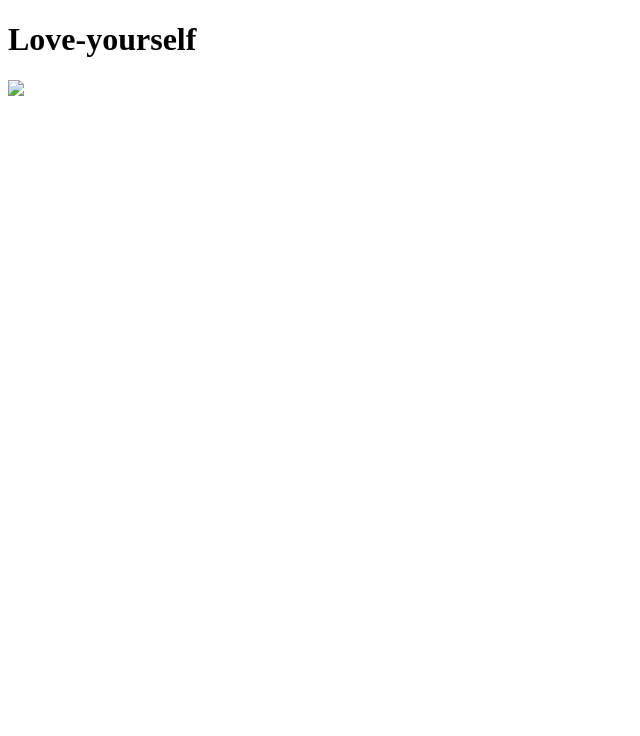
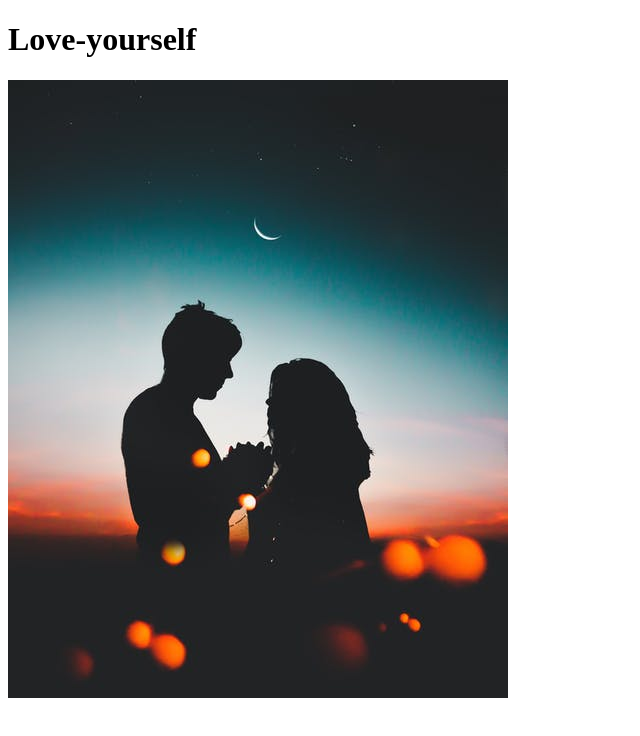
Before and after one commit to Armwrestler1/Love-yourself, a plain HTML site: page index.html in a window 1280 px wide. Shown: the whole page, without its empty margins (0-640 px from the left). Drawn offline with Linux system fonts and the light colour scheme.

Commit message:
Update index.html

```diff
--- a/index.html
+++ b/index.html
@@ -5,6 +5,6 @@
 </head>
 <body>
  <h1>Love-yourself</h1>
- <img src="Love.jpeg alt="Love-me">
+ <img src="Love.jpeg" alt="Love-me">
 </body>
 </html>
```
